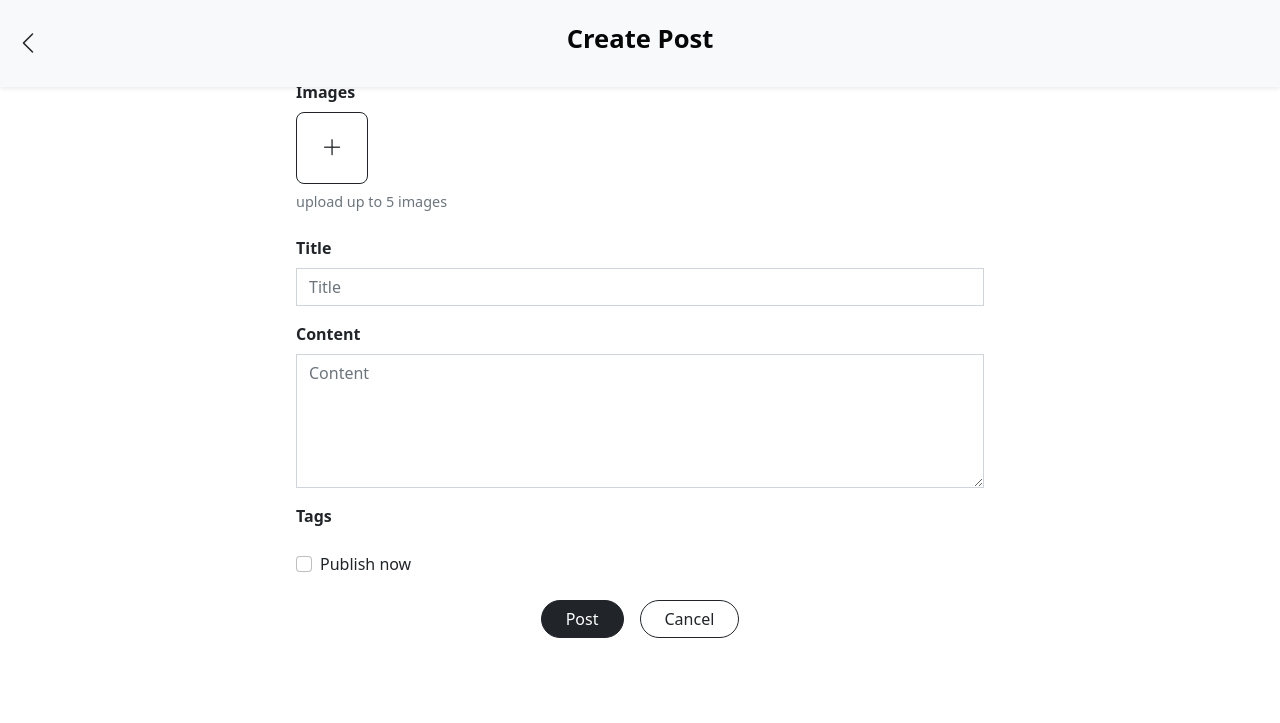
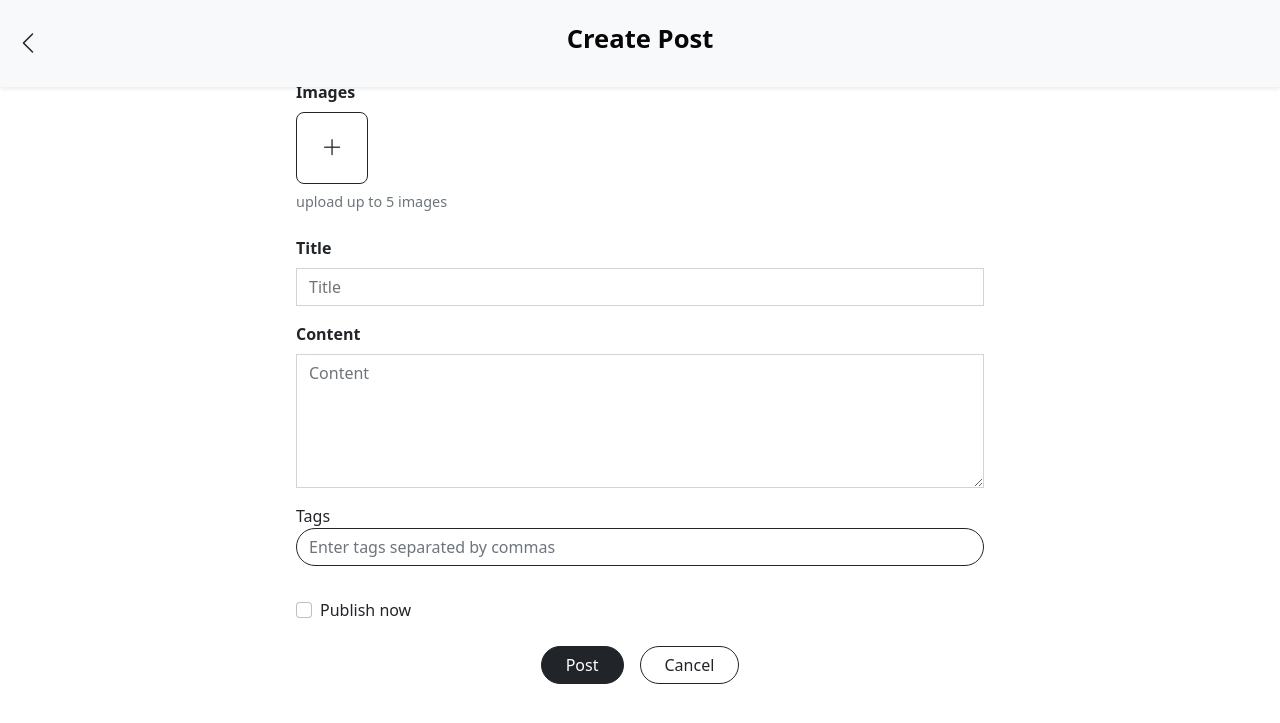
Before and after one commit to JJYNG1023/Project_3_Mira_Blog, a Django app: page /create_post/ in a window 1280 px wide. Shown: the top 723 px of the page. Run offline with Django 4.2, Linux system fonts and the light colour scheme; the visitor is signed in with stand-in values (Sample User, id 1); data that the repository does not hold is empty.

Commit message:
revised view.py add js for tag filters in create posts

```diff
--- a/blog/forms.py
+++ b/blog/forms.py
@@ -21,7 +21,7 @@ class CommentForm(forms.ModelForm):
 class PostForm(forms.ModelForm):
     class Meta:
         model = Post
-        fields = ['title', 'content', 'tags', 'is_published']
+        fields = ['title', 'content', 'is_published']
         widgets = {
             'title': forms.TextInput(attrs={
                 'class': 'form-control rounded-0 border-dard',
@@ -30,7 +30,6 @@ class PostForm(forms.ModelForm):
                 'class': 'form-control rounded-0 border-dard',
                 'rows': 5,
                 'placeholder': 'Content',}),
-            'tags': forms.CheckboxSelectMultiple(),
             'is_published': forms.CheckboxInput(attrs={
                 'class': 'form-check-input',}),
         }
--- a/blog/static/blog/js/script.js
+++ b/blog/static/blog/js/script.js
@@ -40,3 +40,65 @@ document.addEventListener("DOMContentLoaded", function () {
     if (!imageInput || !imagePreviewWrapper) {
         return;
     }
+    imageInput.addEventListener("change", function () {
+        const file = Array.from(imageInput.files).slice(0, 5); // Get the first file (limit to 5 files)
+
+        imagePreviewWrapper.innerHTML = "";
+        // Clear previous previews
+
+        file.forEach(function (file) {
+            const reader = new FileReader();
+
+            reader.onload = function (e) {
+                const img = document.createElement("img");
+                img.src = e.target.result;
+                img.classList.add("image-preview-thumb");
+                imagePreviewWrapper.appendChild(img);
+            }:
+            reader.readAsDataURL(file);
+        });
+        const addButton = document.createElement("label");
+        addButton.setAttribute("for", "imageInput");
+        addButton.classList.add("image-upload-box");
+        addButton.innerHTML = "<i class=\"bi bi-plus-lg\"></i>";
+        imagePreviewWrapper.appendChild(addButton);
+    });
+});
+
+# Create post tag preview
+document.addEventListener("DOMContentLoaded", function () {
+    const tagInput = document.getElementById("tagInput");
+    const tagNames = document.getElementById("tagNames");
+    const tagPreviewWrapper = document.getElementById("tagPreviewWrapper");
+
+    if (!tagInput || !tagNames || !tagPreviewWrapper) {
+        return;
+    }
+
+    let tags = [];
+
+    function updateTags() {
+        tagPreviewWrapper.innerHTML = "";
+        tags.forEach(function (tag) {
+            const tagElement = document.createElement("div");
+            tagElement.classList.add("create-tag-item");
+            tagElement.textContent = "#" + tag;
+            tagPreviewWrapper.appendChild(tagElement);
+        });
+        tagNames.value = tags.join(",");
+    }
+    tagInput.addEventListener("keydown", function (e) {
+        if (e.key === "Enter") {
+            event.preventDefault();
+
+            let tag = tagInput.value.trim();
+
+            tag = tag.replace("#", "");
+            if (tag && !tags.includes(tag)) {
+                tags.push(tag);
+                updateTags();
+            }
+            tagInput.value = "";
+        }
+    });
+});
--- a/blog/templates/blog/create_post.html
+++ b/blog/templates/blog/create_post.html
@@ -63,12 +63,14 @@
         </div>
 
         <!--tag filter-->
-        <div class="mb-3">
-            <label class="form-label fw-bold ">
+        <div class="mb-4"
+            <label for="tagInput" class="form-label fw-bold">
                 Tags
             </label>
-            {{ post_form.tags }}
-            {{ post_form.tags.errors }}
+            <input type="text" id="tagInput" name="tags_names" class="form-control rounded-pill border-dark" placeholder="Enter tags separated by commas">
+            <input type="hidden" id="tagNames" name="tag_names">
+            <div id="tagPreviewWrapper" class="d-flex flex-wrap gap-2 mt-2">
+            </div>
         </div>
 
         <!-- Publish checkbox -->
--- a/blog/views.py
+++ b/blog/views.py
@@ -209,21 +209,35 @@ def create_post(request):
         post_form = PostForm(request.POST)
 
         images = request.FILES.getlist('images')
+        tag_names = request.POST.get('tags_names', '')
 
         if len(images) > 5:
             messages.error(request, 'You can upload a maximum of 5 images.')
+
         elif post_form.is_valid():
             post = post_form.save(commit=False)
             post.author = request.user
             post.save()
-            post_form.save_m2m()
 
+            #create tags
+            tags = [
+                tag.strip().replace('#','')
+                for tag in tag_names.split(',')
+                if tag.strip()
+            ]
+
+            for tag_name in tags:
+                tag, created = Tag.objects.get_or_create(name=tag_name)
+                post.tags.add(tag)
+
+            #save uploaded images
             for image in images:
                 PostImage.objects.create(
                     post=post,
                     image=image
                 )
 
+            #use first image as the featured image for the blog post
             if images:
                 post.featured_image = images[0]
                 post.save()
```
